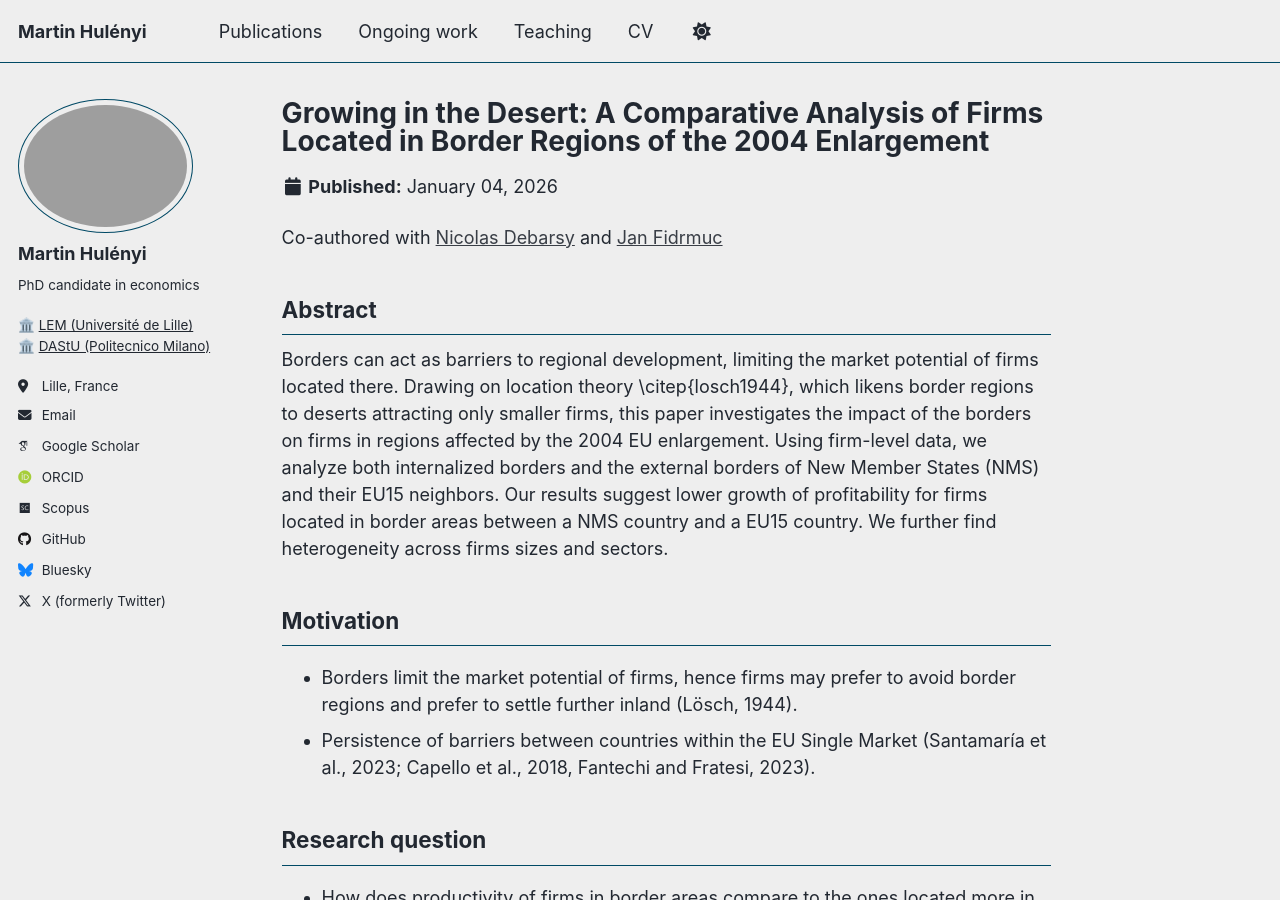
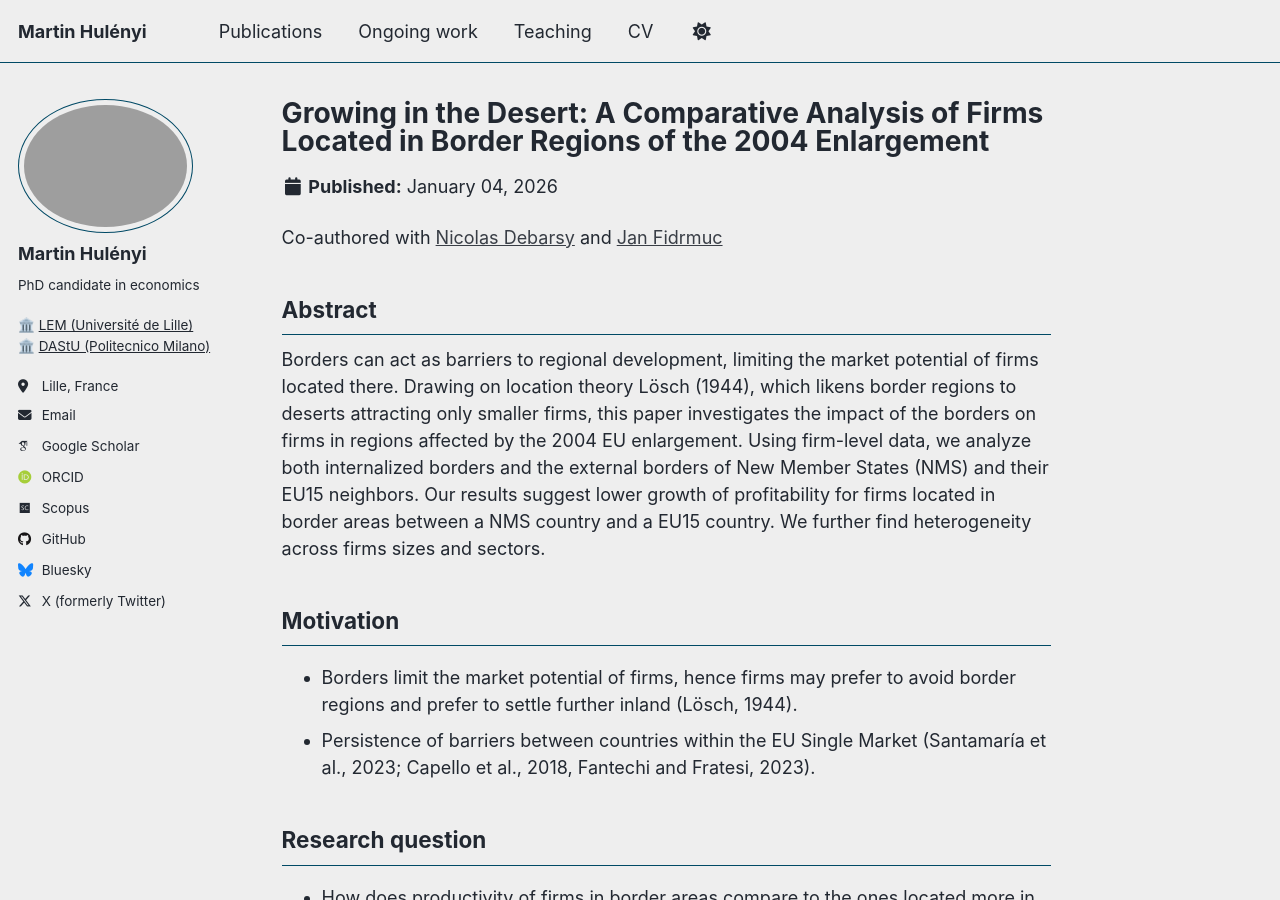
Before and after one commit to martinhulenyi/martinhulenyi.github.io, a Jekyll site: the page built from _ongoing_work/02_borders_firms.md, in a window 1280 px wide and 900 px high. Built offline with Jekyll 4.4.1, drawn with Linux system fonts in a browser that asks for light colours; some web fonts are replaced; a script that is not in the unit is left out.

Commit message:
minor changes

```diff
--- a/_ongoing_work/02_borders_firms.md
+++ b/_ongoing_work/02_borders_firms.md
@@ -9,12 +9,12 @@ permalink: /publication/borders_firms/
 #bibtexurl: "https://raw.githubusercontent.com/martinhulenyi/martinhulenyi.github.io/master/files/fidrmuc_et_al_2022.bib"
 
 # Shows on the publications OVERVIEW only:
-excerpt: Borders can act as barriers to regional development, limiting the market potential of firms located there. Drawing on location theory \citep{losch1944}, which likens border regions to deserts attracting only smaller firms, this paper investigates the impact of the borders on firms in regions affected by the 2004 EU enlargement. Using firm-level data, we analyze both internalized borders and the external borders of New Member States (NMS) and their EU15 neighbors. Our results suggest lower growth of profitability for firms located in border areas between a NMS country and a EU15 country. We further find heterogeneity across firms sizes and sectors.
+excerpt: Borders can act as barriers to regional development, limiting the market potential of firms located there. Drawing on location theory Lösch (1944), which likens border regions to deserts attracting only smaller firms, this paper investigates the impact of the borders on firms in regions affected by the 2004 EU enlargement. Using firm-level data, we analyze both internalized borders and the external borders of New Member States (NMS) and their EU15 neighbors. Our results suggest lower growth of profitability for firms located in border areas between a NMS country and a EU15 country. We further find heterogeneity across firms sizes and sectors.
 ---
 Co-authored with <a href="https://sites.google.com/view/nicolasdebarsy/" target="_blank" rel="noopener">Nicolas Debarsy</a> and <a href="http://www.fidrmuc.net" target="_blank" rel="noopener"> Jan Fidrmuc </a>
 
 ## Abstract
-Borders can act as barriers to regional development, limiting the market potential of firms located there. Drawing on location theory \citep{losch1944}, which likens border regions to deserts attracting only smaller firms, this paper investigates the impact of the borders on firms in regions affected by the 2004 EU enlargement. Using firm-level data, we analyze both internalized borders and the external borders of New Member States (NMS) and their EU15 neighbors. Our results suggest lower growth of profitability for firms located in border areas between a NMS country and a EU15 country. We further find heterogeneity across firms sizes and sectors.
+Borders can act as barriers to regional development, limiting the market potential of firms located there. Drawing on location theory Lösch (1944), which likens border regions to deserts attracting only smaller firms, this paper investigates the impact of the borders on firms in regions affected by the 2004 EU enlargement. Using firm-level data, we analyze both internalized borders and the external borders of New Member States (NMS) and their EU15 neighbors. Our results suggest lower growth of profitability for firms located in border areas between a NMS country and a EU15 country. We further find heterogeneity across firms sizes and sectors.
 
 
 
```
Also changed, not shown: _ongoing_work/01_borders_enlargement_jmp.md (+1 -1 lines).
